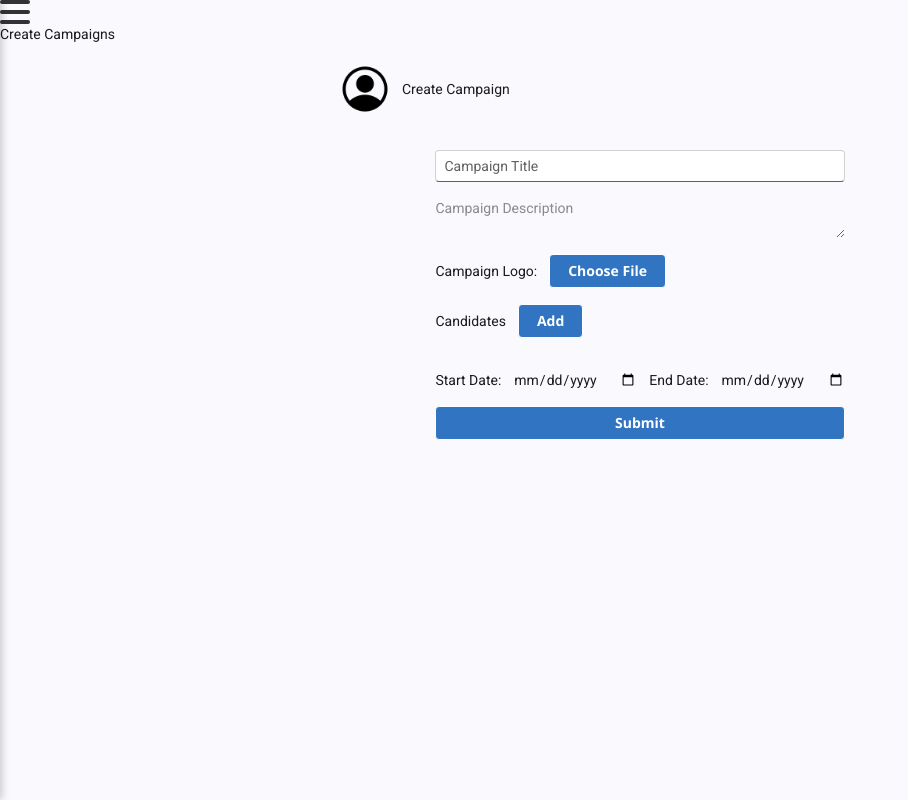
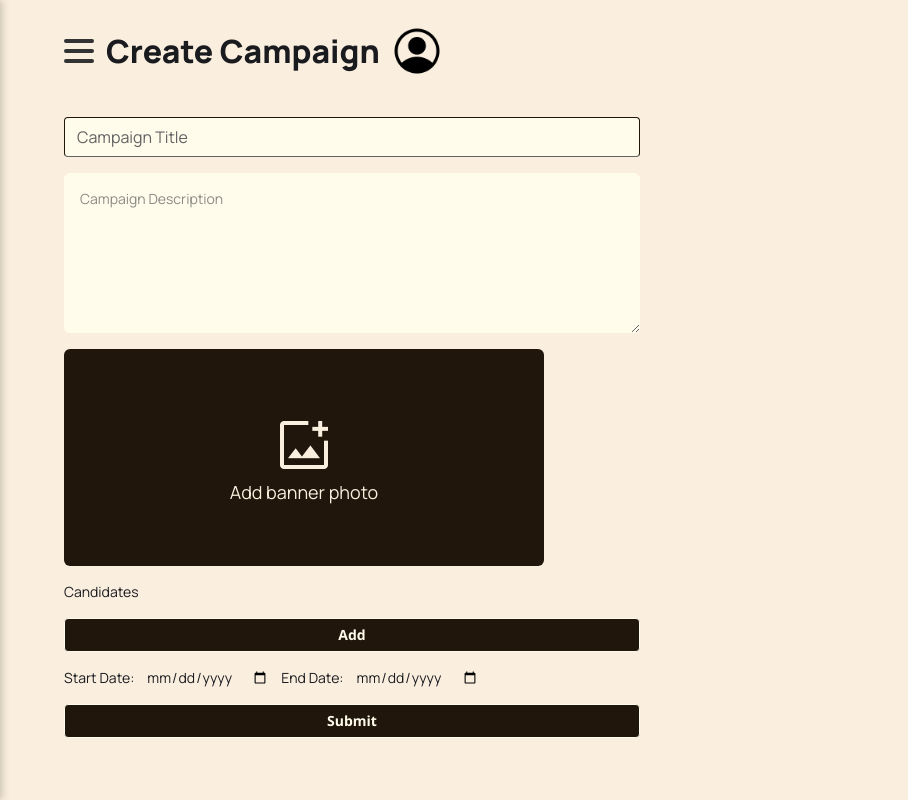
Before and after one commit to devmani46/votingApp, an Angular app: page /create-campaign in a window 1280 px wide. Shown: the whole page, without its empty margins (0-908 px from the left). Built offline with nearby package versions, Linux system fonts and the light colour scheme.

Commit message:
create campaign css

```diff
--- a/src/app/components/burger-menu/burger-menu.html
+++ b/src/app/components/burger-menu/burger-menu.html
@@ -1,10 +1,8 @@
-@if (!isOpen) {
 <div class="burger-icon" (click)="toggleMenu()">
   <span></span>
   <span></span>
   <span></span>
 </div>
-}
 
 <div class="sidebar" [class.open]="isOpen">
   <div class="sidebar-header">
@@ -14,18 +12,17 @@
 
   <nav>
     <ul>
-      @for (link of [
-        { path: '/menu', label: 'Menu' },
-        { path: '/campaign-status', label: 'Campaign Status' },
-        { path: '/create-campaign', label: 'Create Campaign' },
-        { path: '/notifications', label: 'Notifications' },
-        { path: '/reports', label: 'Reports' }
-      ]; track link.path) {
+      @for (link of [ { path: '/menu', label: 'Menu' }, { path:
+      '/campaign-status', label: 'Campaign Status' }, { path:
+      '/create-campaign', label: 'Create Campaign' }, { path: '/notifications',
+      label: 'Notifications' }, { path: '/reports', label: 'Reports' } ]; track
+      link.path) {
       <li>
         <a
           [routerLink]="link.path"
           routerLinkActive="active"
-            (click)="closeMenu()">
+          (click)="closeMenu()"
+        >
           {{ link.label }}
         </a>
       </li>
--- a/src/app/pages/create-campaign/create-campaign.html
+++ b/src/app/pages/create-campaign/create-campaign.html
@@ -1,14 +1,14 @@
-<app-burger-menu></app-burger-menu>
-<h2>Create Campaigns</h2>
-
 <div class="campaign-container">
   <div class="header">
+    <app-burger-menu></app-burger-menu>
+    <h2>Create Campaign</h2>
     <img class="admin-photo" src="/assets/admin.png" alt="Admin" />
-    <h2>Create Campaign</h2>
   </div>
 
+  <div class="create-form">
     <form [formGroup]="form" (ngSubmit)="submitForm()">
       <app-fui-input
+        size="large"
         formControlName="title"
         placeholder="Campaign Title"
       ></app-fui-input>
@@ -20,7 +20,6 @@
       ></textarea>
 
       <div class="row">
-      <label>Campaign Logo:</label>
         <input
           type="file"
           accept="image/*"
@@ -28,9 +27,10 @@
           hidden
           #logoInput
         />
-      <app-button appearance="primary" (click)="logoInput.click()">
-        Choose File
-      </app-button>
+        <button class="image-upload" (click)="logoInput.click()">
+          <span class="material-symbols-outlined">add_photo_alternate</span>
+          <p>Add banner photo</p>
+        </button>
       </div>
 
       @if (logoPreview) {
@@ -39,9 +39,8 @@
       </div>
       }
 
-    <div class="row">
+      <div class="add-candidates row">
         <label>Candidates</label>
-      <app-button appearance="primary" (click)="openDialog()">Add</app-button>
       </div>
 
       <div class="candidates-list">
@@ -59,6 +58,7 @@
           </div>
         </div>
         }
+        <app-button appearance="primary" (click)="openDialog()">Add</app-button>
       </div>
 
       @if (showDialog) {
@@ -75,7 +75,10 @@
                 hidden
                 #candidateFile
               />
-              <app-button appearance="secondary" (click)="candidateFile.click()">
+              <app-button
+                appearance="secondary"
+                (click)="candidateFile.click()"
+              >
                 Choose Photo
               </app-button>
 
@@ -85,7 +88,10 @@
             </div>
 
             <div class="candidate-details">
-              <app-fui-input [formControl]="nameControl" placeholder="Name"></app-fui-input>
+              <app-fui-input
+                [formControl]="nameControl"
+                placeholder="Name"
+              ></app-fui-input>
 
               <textarea
                 class="bio-box"
@@ -95,8 +101,13 @@
 
               <div class="properties">
                 <div class="row">
-                  <app-fui-input [formControl]="propertyControl" placeholder="Property"></app-fui-input>
-                  <app-button appearance="primary" (click)="addProperty()">Add</app-button>
+                  <app-fui-input
+                    [formControl]="propertyControl"
+                    placeholder="Property"
+                  ></app-fui-input>
+                  <app-button appearance="primary" (click)="addProperty()"
+                    >Add</app-button
+                  >
                 </div>
 
                 <ul>
@@ -109,8 +120,12 @@
           </div>
 
           <div class="dialog-actions">
-            <app-button appearance="secondary" (click)="closeDialog()">Cancel</app-button>
-            <app-button appearance="primary" (click)="saveCandidate()">Save</app-button>
+            <app-button appearance="secondary" (click)="closeDialog()"
+              >Cancel</app-button
+            >
+            <app-button appearance="primary" (click)="saveCandidate()"
+              >Save</app-button
+            >
           </div>
         </div>
       </div>
@@ -126,3 +141,4 @@
       <app-button type="submit" appearance="primary">Submit</app-button>
     </form>
   </div>
+</div>
--- a/src/app/pages/create-campaign/create-campaign.scss
+++ b/src/app/pages/create-campaign/create-campaign.scss
@@ -1,6 +1,138 @@
+.campaign-container {
+  --colorNeutralBackground1: #fffcec;
+  --colorNeutralStroke1: #20160b;
+  --colorBrand90: #20160b;
+  font-family: Manrope;
+  display: flex;
+  flex-direction: column;
+  gap: 16px;
+  background-color: #faefdf;
+  min-height: 100vh;
+  min-width: 100vw;
+}
+
+.header {
+  display: flex;
+  align-items: center;
+  gap: 12px;
+  padding: 1.6rem 4rem;
+
+  h2 {
+    font-size: 2rem;
+    font-weight: 800;
+  }
+
+  .admin-photo {
+    width: 50px;
+    height: 50px;
+    border-radius: 50%;
+  }
+}
+
+.create-form {
+  width: 50%;
+  padding-left: 4rem;
+
+  form {
+    display: flex;
+    flex-direction: column;
+    gap: 1rem;
+  }
+}
+
+.description-box {
+  background-color: #fffcec;
+  padding: 1rem;
+  border-radius: 6px;
+  min-height: 10rem;
+}
+
+.image-upload {
+  cursor: pointer;
+  position: relative;
+  background-color: #20160b;
+  color: #faefdf;
+  padding: 4rem 2rem;
+  min-width: 30rem;
+  border-radius: 6px;
+
+  &::after {
+    content: ""; /* Essential for creation */
+    position: absolute;
+    bottom: 0;
+    left: 0;
+    width: 100%;
+    height: 100%;
+    border-radius: 1000px;
+    transform: scale(0);
+    background-color: #ad3a1f;
+    transition: all 0.2s ease-in-out; /* For transition-based animations */
+  }
+
+  &:hover::after {
+    border-radius: 6px;
+    transform: scale(1);
+  }
+
+  span,
+  p {
+    position: relative;
+    z-index: 100;
+  }
+
+  span {
+    font-size: 4rem;
+  }
+
+  p {
+    font-size: large;
+  }
+}
+
+.row {
+  display: flex;
+  align-items: center;
+  gap: 12px;
+}
+
+.candidates-list {
+  margin: 0;
+  padding: 0;
+  list-style: none;
+
+  li {
+    background: #f1f1f1;
+    margin: 4px 0;
+    padding: 6px 10px;
+    border-radius: 6px;
+  }
+}
+
+.dialog {
+  position: fixed;
+  inset: 0;
+  background: rgba(0, 0, 0, 0.6);
+  display: flex;
+  justify-content: center;
+  align-items: center;
+
+  .dialog-content {
+    background: white;
+    padding: 20px;
+    border-radius: 12px;
+    min-width: 300px;
+
+    .dialog-actions {
+      display: flex;
+      justify-content: flex-end;
+      gap: 10px;
+      margin-top: 12px;
+    }
+  }
+}
+
 .campaign-container {
   max-width: 600px;
-  margin: 20px auto;
   display: flex;
   flex-direction: column;
   gap: 16px;
@@ -59,66 +191,3 @@
     }
   }
 }
-
-
-.campaign-container {
-  max-width: 600px;
-  margin: 20px auto;
-  display: flex;
-  flex-direction: column;
-  gap: 16px;
-}
-
-.header {
-  display: flex;
-  align-items: center;
-  gap: 12px;
-
-  .admin-photo {
-    width: 50px;
-    height: 50px;
-    border-radius: 50%;
-  }
-}
-
-.row {
-  display: flex;
-  align-items: center;
-  gap: 12px;
-}
-
-.candidates-list {
-  margin: 0;
-  padding: 0;
-  list-style: none;
-
-  li {
-    background: #f1f1f1;
-    margin: 4px 0;
-    padding: 6px 10px;
-    border-radius: 6px;
-  }
-}
-
-.dialog {
-  position: fixed;
-  inset: 0;
-  background: rgba(0, 0, 0, 0.6);
-  display: flex;
-  justify-content: center;
-  align-items: center;
-
-  .dialog-content {
-    background: white;
-    padding: 20px;
-    border-radius: 12px;
-    min-width: 300px;
-
-    .dialog-actions {
-      display: flex;
-      justify-content: flex-end;
-      gap: 10px;
-      margin-top: 12px;
-    }
-  }
-}
--- a/src/styles.scss
+++ b/src/styles.scss
@@ -95,39 +95,39 @@ body {
 }
 body {
   margin: 0;
-  font-family: Roboto, "Helvetica Neue", sans-serif;
+  box-sizing: border-box;
 }
 
-form {
-  display: flex;
-  flex-direction: column;
-  gap: 16px;
-  max-width: 500px;
-  margin: 20px auto;
-}
+// form {
+//   display: flex;
+//   flex-direction: column;
+//   gap: 16px;
+//   max-width: 500px;
+//   margin: 20px auto;
+// }
 
-h3 {
-  margin-top: 24px;
-  font-size: 18px;
-  font-weight: bold;
-}
+// h3 {
+//   margin-top: 24px;
+//   font-size: 18px;
+//   font-weight: bold;
+// }
 
-.fw-submit-btn {
-  margin-top: 24px;
-  padding: 10px 16px;
-  border: none;
-  border-radius: 6px;
-  background: var(--colorBrandBackground, #0078d4);
-  color: white;
-  font-size: 14px;
-  cursor: pointer;
-}
+// .fw-submit-btn {
+//   margin-top: 24px;
+//   padding: 10px 16px;
+//   border: none;
+//   border-radius: 6px;
+//   background: var(--colorBrandBackground, #0078d4);
+//   color: white;
+//   font-size: 14px;
+//   cursor: pointer;
+// }
 
-html,
-body {
-  height: 100%;
-}
-body {
-  margin: 0;
-  font-family: Roboto, "Helvetica Neue", sans-serif;
-}
+// html,
+// body {
+//   height: 100%;
+// }
+// body {
+//   margin: 0;
+//   font-family: Roboto, "Helvetica Neue", sans-serif;
+// }
```
Lines whose indentation alone changed are shown as unchanged.
